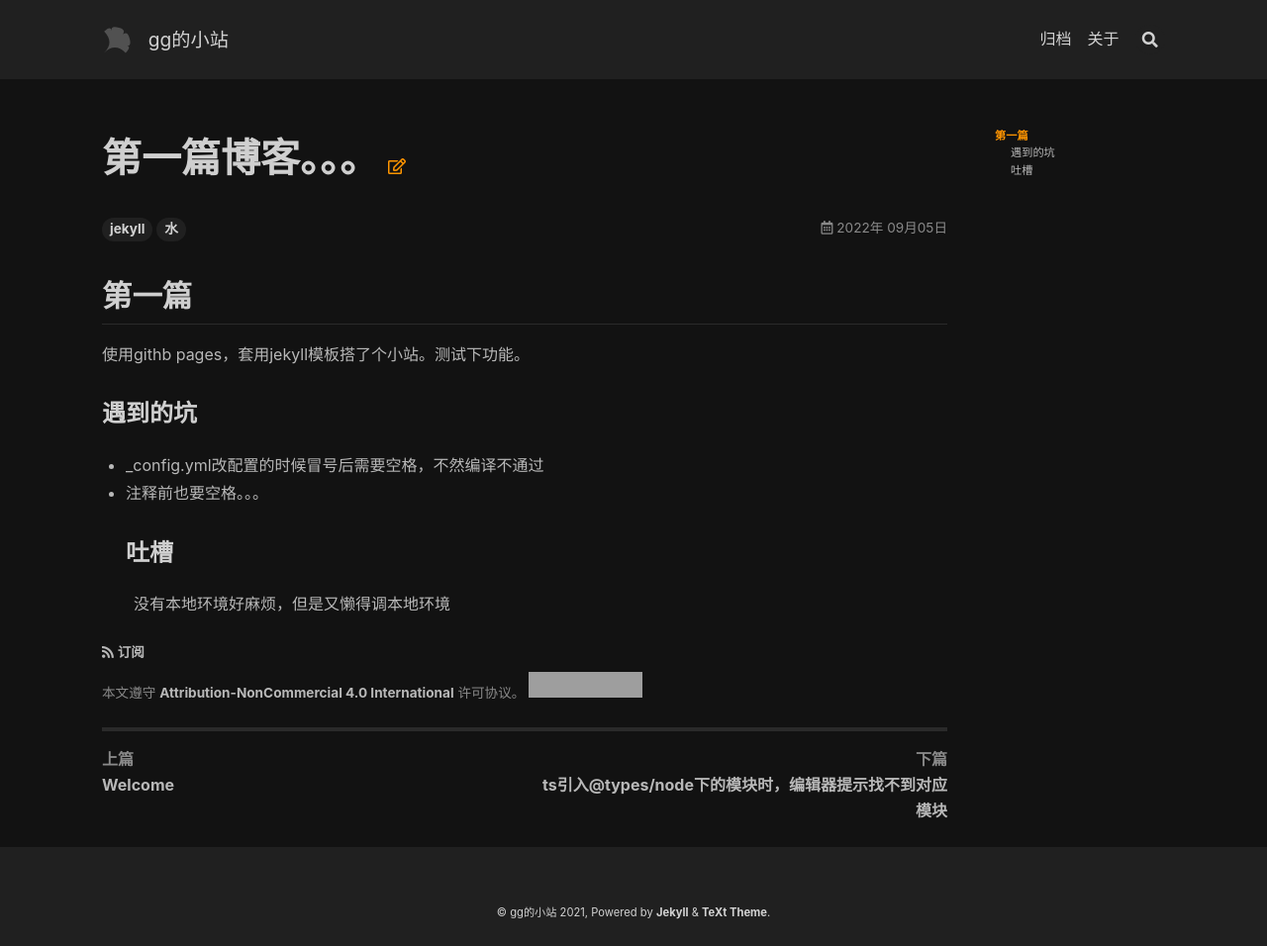
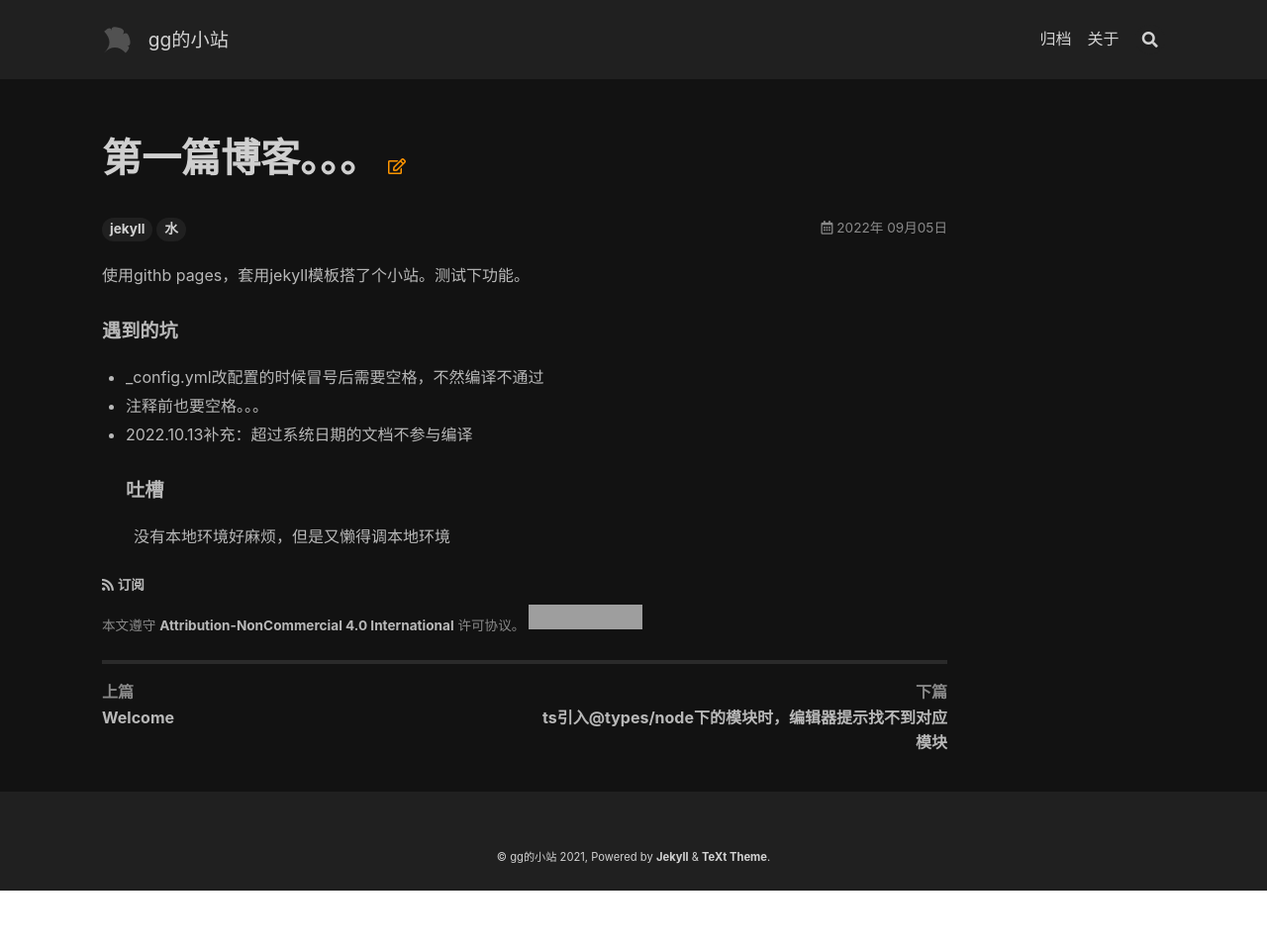
Before and after one commit to alarak233/alarak233.github.io, a Jekyll site: the page built from _posts/2022-09-05-第一篇博客.md, in a window 1280 px wide. Shown: the whole page at 99% size. Built offline with Jekyll 4.4.1, drawn with Linux system fonts in a browser that asks for light colours; nearby versions of some CDN libraries; after the commit the page ends 900 px from its top, so only the background shows below that; grey boxes are pictures that could not be loaded.

Commit message:
change date

```diff
--- a/_posts/2022-09-05-第一篇博客.md
+++ b/_posts/2022-09-05-第一篇博客.md
@@ -5,10 +5,10 @@ tags:
 - 水
 ---
 
-## 第一篇
 使用githb pages，套用jekyll模板搭了个小站。测试下功能。
-### 遇到的坑
+#### 遇到的坑
 * _config.yml改配置的时候冒号后需要空格，不然编译不通过
 * 注释前也要空格。。。
-### 吐槽
+* 2022.10.13补充：超过系统日期的文档不参与编译
+#### 吐槽
 没有本地环境好麻烦，但是又懒得调本地环境
```
Also changed, not shown: _posts/2022-10-13-react下build本地空白网页问题解决.md (renamed from _posts/2022-11-13-react下build本地空白网页问题解决.md).
